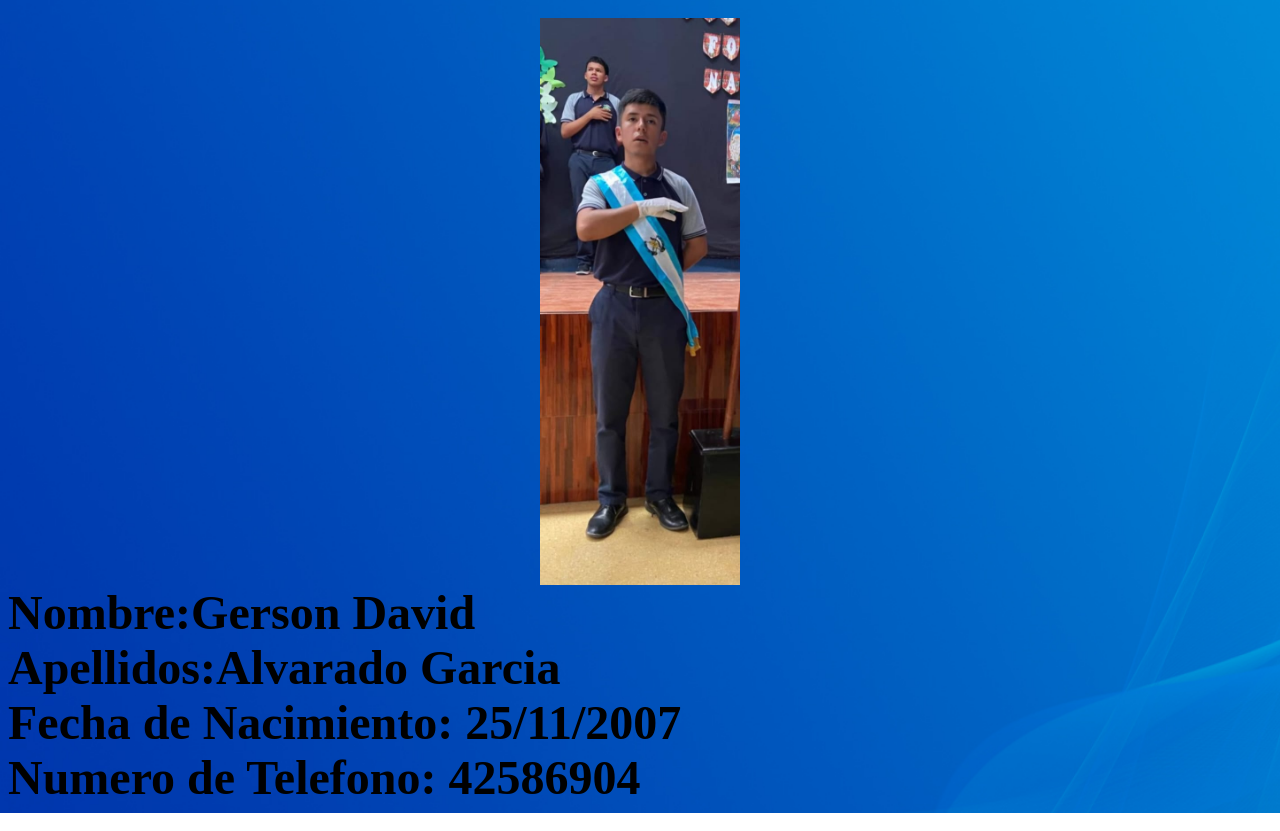
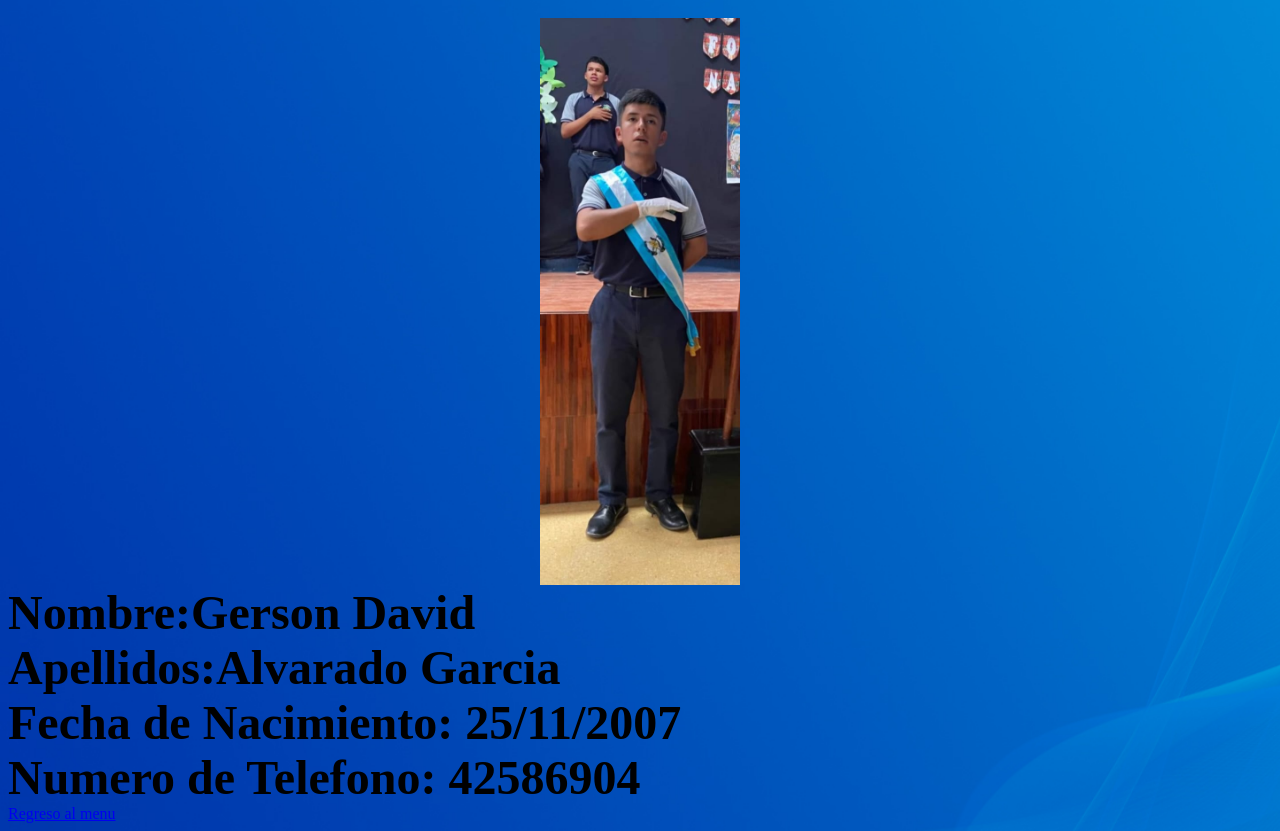
Before and after one commit to Gersonalva/Menu, a plain HTML site: page Datos personales.html in a window 1280 px wide. Shown: the part 48-879 px from the top of the page. Drawn offline with Linux system fonts and the light colour scheme.

Commit message:
Update Datos personales.html

```diff
--- a/Datos personales.html
+++ b/Datos personales.html
@@ -15,4 +15,5 @@
                 Fecha de Nacimiento: 25/11/2007<br>
                 Numero de Telefono: 42586904<br></b></font>
                 </body>
+    <a href="index.html">Regreso al menu</a><br>
                 </html>
```
